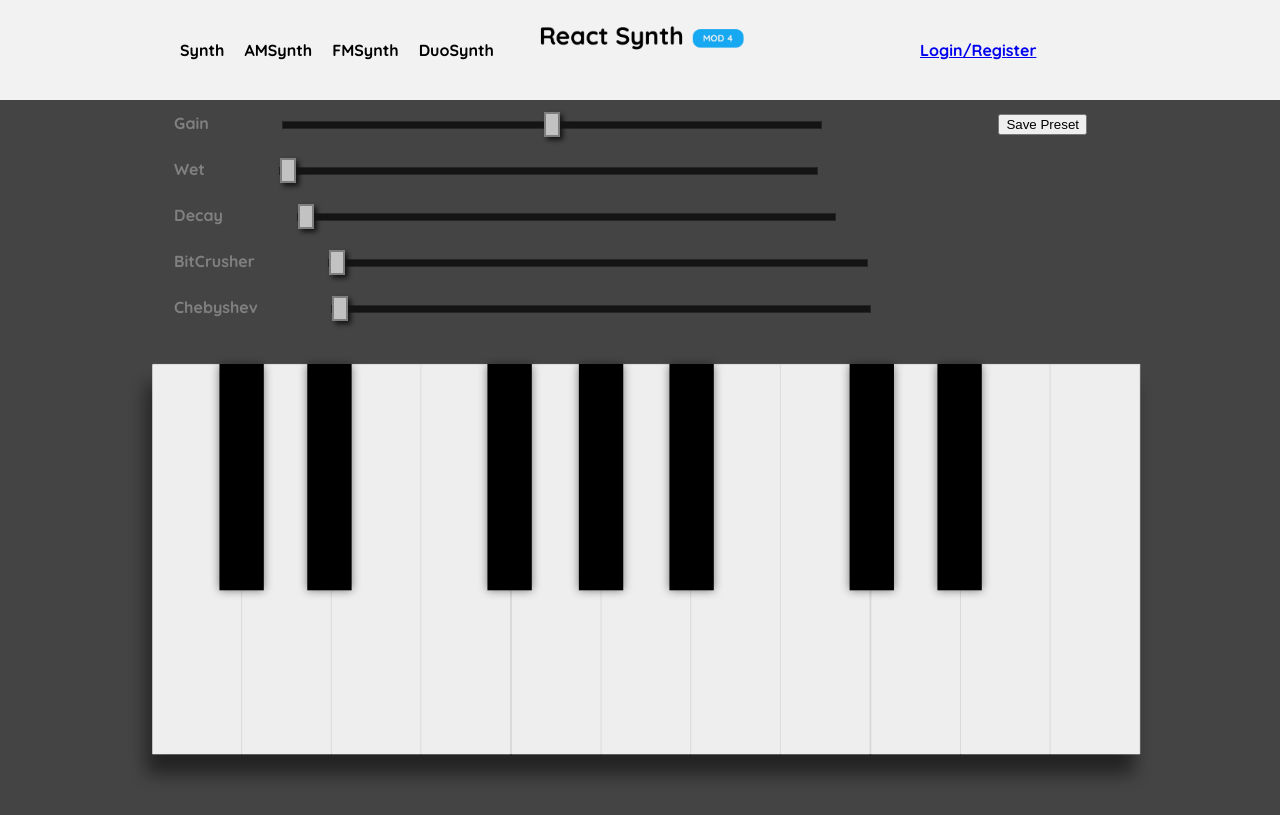
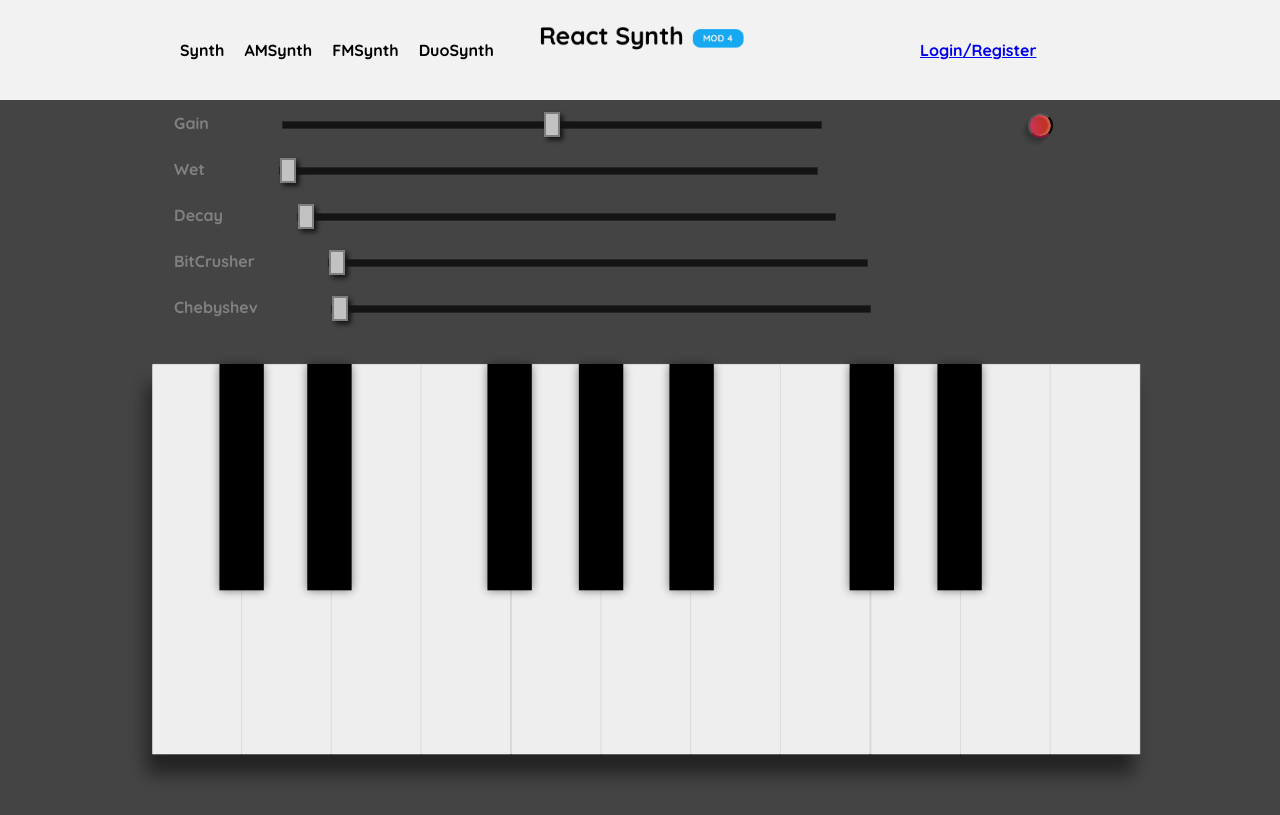
Before and after one commit to maxcroy1/react-synth, a React (Create React App) app: page / in a window 1280 px wide. Built offline with nearby package versions, Linux system fonts and the light colour scheme.

Commit message:
button for presets

```diff
--- a/src/components/Preset.js
+++ b/src/components/Preset.js
@@ -4,7 +4,7 @@ export default class Preset extends React.Component {
     render(){
         return(
             <div>
-                <button onClick={() => this.props.applyPreset(this.props.preset)}>Preset {this.props.preset.id}</button>
+                <button className="preset-button"onClick={() => this.props.applyPreset(this.props.preset)}>Preset {this.props.preset.id}</button>
             </div>
         )
     }
--- a/src/containers/Effects.js
+++ b/src/containers/Effects.js
@@ -68,7 +68,7 @@ export default class Effects extends React.Component{
                 </div>
                 <div className="slide-container2">
                     <div>
-                         <button onClick={() => this.handlePreset(this.props)}>Save Preset</button>
+                         <button className="single-button" onClick={() => this.handlePreset(this.props)}></button>
                     </div>
                 </div>
             </div>
--- a/src/index.css
+++ b/src/index.css
@@ -241,3 +241,56 @@ circle#Oval{
 .effects-container{
   margin-top: 1%;
 }
+
+.preset-button {
+    position: relative;
+    width: 50%;
+    height: 90%;
+    top: -5px;
+    max-width: 100px;
+    max-height: 50px;
+    margin-left: 2px;
+    background: linear-gradient(to right, #eee, #ccc);
+    border-radius: 0;
+    border-bottom: 10px solid #aaa;
+    transition: all .2s;
+    box-shadow: inset -2px 0 1px 1px rgba(255, 255, 255, 0.7), inset 0 0 8px 8px rgba(128, 128, 128, 0.1), inset -10px 4px 10px 2px rgba(0, 0, 0, 0.05), 0px 0px rgba(0, 0, 0, 0.1), 0px 1px 2px rgba(0, 0, 0, 0.05), -1px 2px 2px rgba(0, 0, 0, 0.04737), -2px 3px 2px rgba(0, 0, 0, 0.04474), -3px 4px 2px rgba(0, 0, 0, 0.04211), -4px 5px 2px rgba(0, 0, 0, 0.03947), -5px 6px 2px rgba(0, 0, 0, 0.03684), -6px 7px 2px rgba(0, 0, 0, 0.03421), -7px 8px 2px rgba(0, 0, 0, 0.03158), -8px 9px 2px rgba(0, 0, 0, 0.02895), -9px 10px 2px rgba(0, 0, 0, 0.02632), -10px 11px 2px rgba(0, 0, 0, 0.02368), -11px 12px 2px rgba(0, 0, 0, 0.02105), -12px 13px 2px rgba(0, 0, 0, 0.01842), -13px 14px 2px rgba(0, 0, 0, 0.01579), -14px 15px 2px rgba(0, 0, 0, 0.01316), -15px 16px 2px rgba(0, 0, 0, 0.01053), -16px 17px 2px rgba(0, 0, 0, 0.00789), -17px 18px 2px rgba(0, 0, 0, 0.00526), -18px 19px 2px rgba(0, 0, 0, 0.00263), -19px 20px 2px transparent;
+}
+
+.preset-button:focus{
+  outline: 0
+}
+
+.preset-button:active{
+    border: none;
+    z-index: 0;
+    width: 50%;
+    background: linear-gradient(to right, #ddd, #ccc);
+    top: 1px;
+    border-bottom: 4px solid #999;
+    box-shadow: inset -1px 0 1px 1px rgba(255, 255, 255, 0.4), inset 0 0 8px 8px rgba(128, 128, 128, 0.1), inset -10px 4px 10px 2px rgba(128, 128, 128, 0.05), inset -10px 4px 10px 2px rgba(128, 128, 128, 0.05), 0px 0px rgba(0, 0, 0, 0.1), 0px 1px 2px rgba(0, 0, 0, 0.05), -1px 2px 2px rgba(0, 0, 0, 0.04643), -2px 3px 2px rgba(0, 0, 0, 0.04286), -3px 4px 2px rgba(0, 0, 0, 0.03929), -4px 5px 2px rgba(0, 0, 0, 0.03571), -5px 6px 2px rgba(0, 0, 0, 0.03214), -6px 7px 2px rgba(0, 0, 0, 0.02857), -7px 8px 2px rgba(0, 0, 0, 0.025), -8px 9px 2px rgba(0, 0, 0, 0.02143), -9px 10px 2px rgba(0, 0, 0, 0.01786), -10px 11px 2px rgba(0, 0, 0, 0.01429), -11px 12px 2px rgba(0, 0, 0, 0.01071), -12px 13px 2px rgba(0, 0, 0, 0.00714), -13px 14px 2px rgba(0, 0, 0, 0.00357), -14px 15px 2px transparent;
+}
+
+.single-button{
+    margin-bottom: 20px;
+    margin-left: 30px;
+    width: 25px;
+    height: 25px;
+    background: linear-gradient(to right, #da2d56, #ce2f0a);
+    border-radius: 50%;
+    border-bottom: 2px solid #891833;
+    transition: all .2s;
+    box-shadow: inset -2px 0 1px 1px rgba(255, 255, 255, 0.2), inset 0 0 8px 8px rgba(128, 128, 128, 0.1), inset -10px 4px 10px 2px rgba(0, 0, 0, 0.05), 0px 0px rgba(0, 0, 0, 0.1), 0px 1px 2px rgba(0, 0, 0, 0.05), -1px 2px 2px rgba(0, 0, 0, 0.04444), -2px 3px 2px rgba(0, 0, 0, 0.03889), -3px 4px 2px rgba(0, 0, 0, 0.03333), -4px 5px 2px rgba(0, 0, 0, 0.02778), -5px 6px 2px rgba(0, 0, 0, 0.02222), -6px 7px 2px rgba(0, 0, 0, 0.01667), -7px 8px 2px rgba(0, 0, 0, 0.01111), -8px 9px 2px rgba(0, 0, 0, 0.00556), -9px 10px 2px transparent;
+}
+
+.single-button:active{
+  top: 0;
+    background: linear-gradient(to right, #ca244b, #af2505);
+    border-bottom: 0 solid #891833;
+    box-shadow: inset -2px 0 1px 1px rgba(255, 255, 255, 0.2), inset 0 0 8px 8px rgba(128, 128, 128, 0.1), inset -10px 4px 10px 2px rgba(0, 0, 0, 0.05), 0px 0px rgba(0, 0, 0, 0.1), 0px 1px 2px rgba(0, 0, 0, 0.05), -1px 2px 2px transparent;
+}
+
+.single-button:focus{
+    outline: 0
+
+}
```
